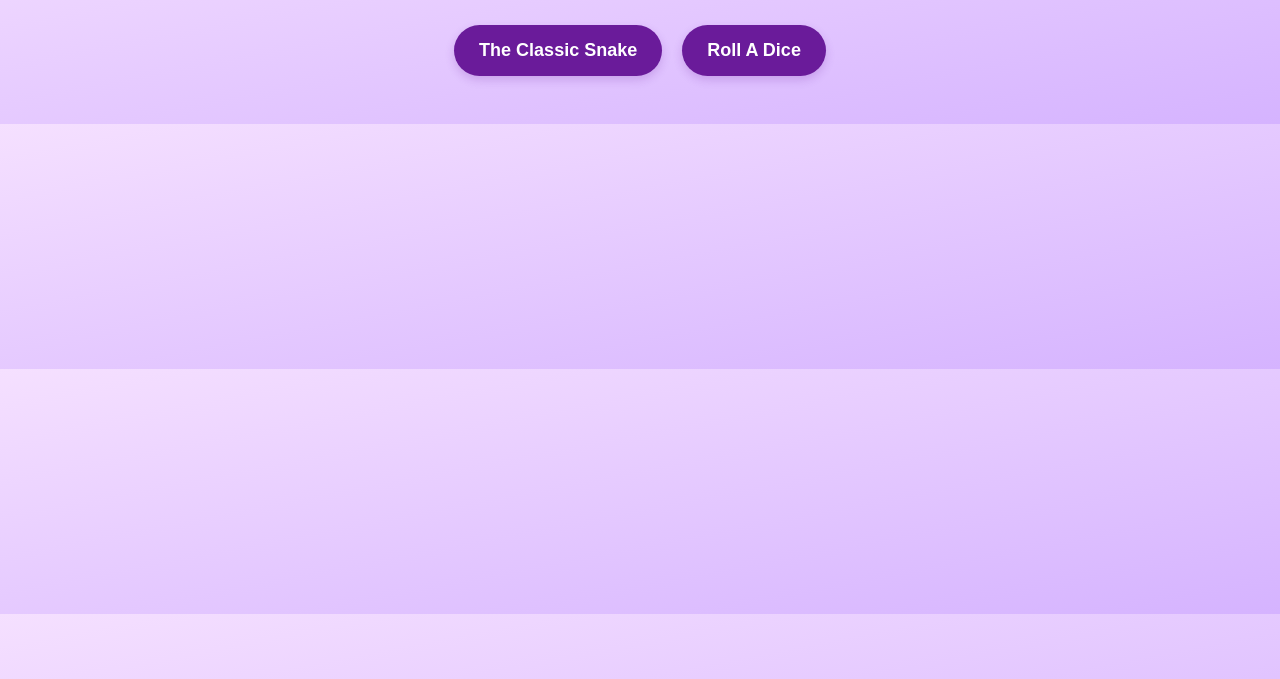
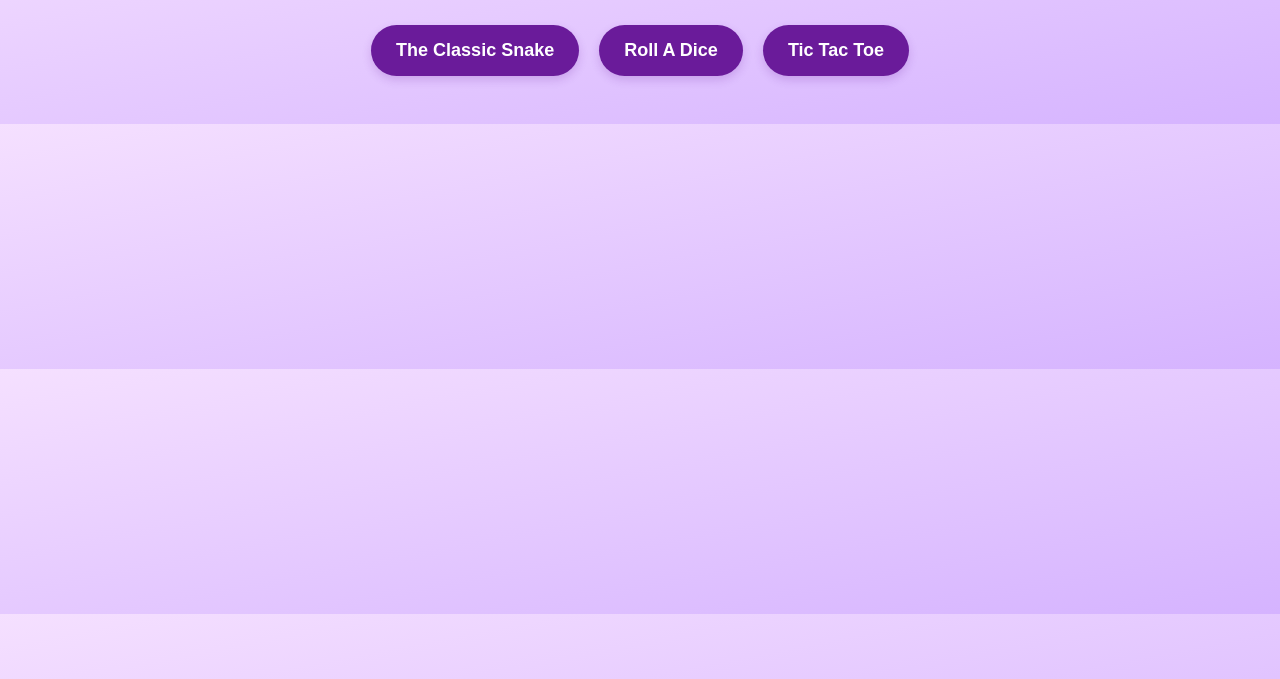
Before and after one commit to shivo1211/games, a plain HTML site: page index.html in a window 1280 px wide. Shown: the part 121-800 px from the top of the page. Drawn offline with Linux system fonts and the light colour scheme.

Commit message:
Update index.html

```diff
--- a/index.html
+++ b/index.html
@@ -11,7 +11,7 @@
     <div class="button-container">
         <button id="button1">The Classic Snake</button>
         <button id="button2">Roll A Dice</button>
-        <!-- <button id="button3">Go to Example 3</button> -->
+        <button id="button3">Tic Tac Toe</button>
     </div>
 
     <script src="script.js"></script> <!-- Link to JavaScript file -->
```
